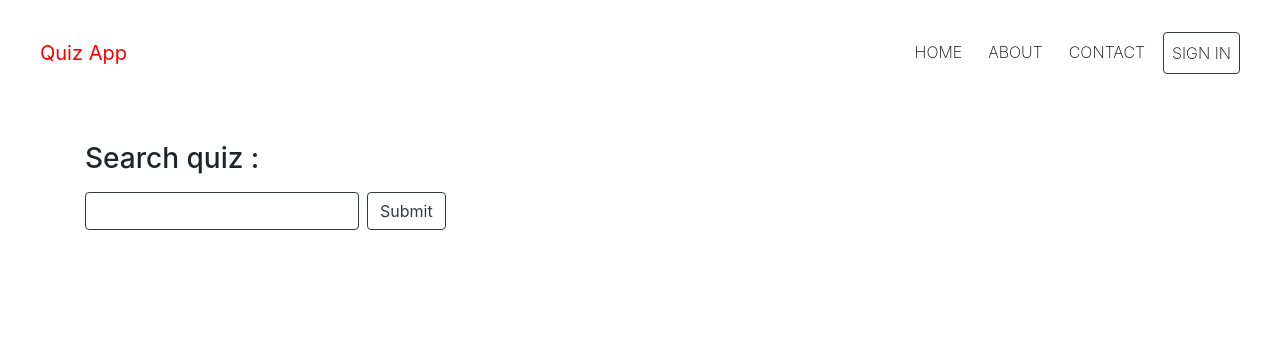
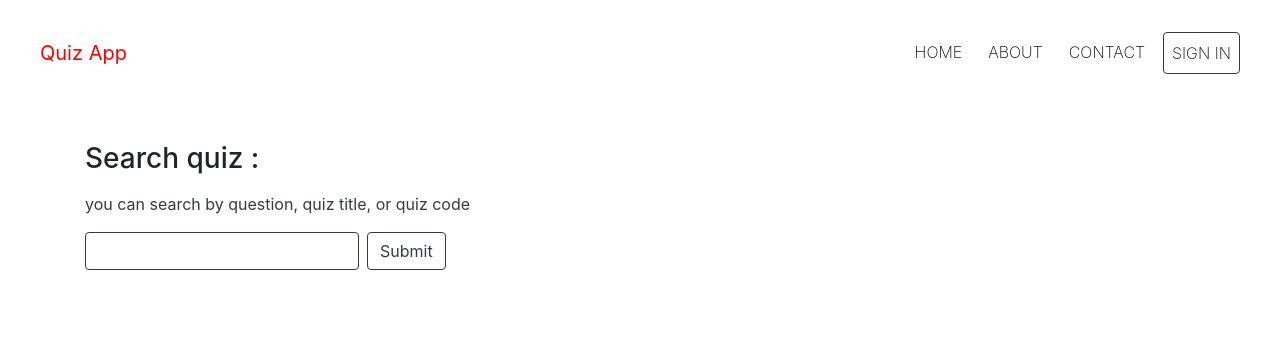
Before and after one commit to gibran-abdillah/quiz-app, a Flask app: template app/templates/quiz/landing-page.html in a window 1280 px wide. Shown: the top 342 px of the page. Run offline with Flask 2, Linux system fonts and the light colour scheme; the template is opened without the code that fills it, so the values that code supplies are empty; the visitor is signed in with stand-in values (Sample User, id 1); parts of the project's set-up code (start-up, migrations or seed data) failed here and were passed over; some libraries are stand-ins or nearby versions.

Commit message:
Add Search Feature

```diff
--- a/app/templates/quiz/landing-page.html
+++ b/app/templates/quiz/landing-page.html
@@ -4,14 +4,20 @@
         {% include 'extra/head.html' %}
     </head>
 <body>
+
     {% include 'main/extra/navbar.html' %}
     {% extends 'main/extra/content.html' %}
     {% block content_page %}
         <div class='col-lg-6'>
-            <h3 class='mb-3'>Search quiz : </h3>
-            <input type='text' class='btn btn-outline-dark mr-2'><input type='submit' class='btn btn-outline-dark' value='Submit'>
+            <h3 class='mb-3'>Search quiz  : </h3>
+            <p class='hero-text text-dark'>
+                you can search by question, quiz title, or quiz code
+            </p>
+            <input type='text' class='btn btn-outline-dark mr-2' id='search'><input type='submit' class='btn btn-outline-dark' value='Submit' id='submitsearch'>
+            <div id='messages' class='mt-2 mb-2'></div>
         </div>
     {% endblock %}
     {% include 'extra/script.html' %}
+    {% include 'extra/csrf.html' %}
 </body>
 </html>
```
